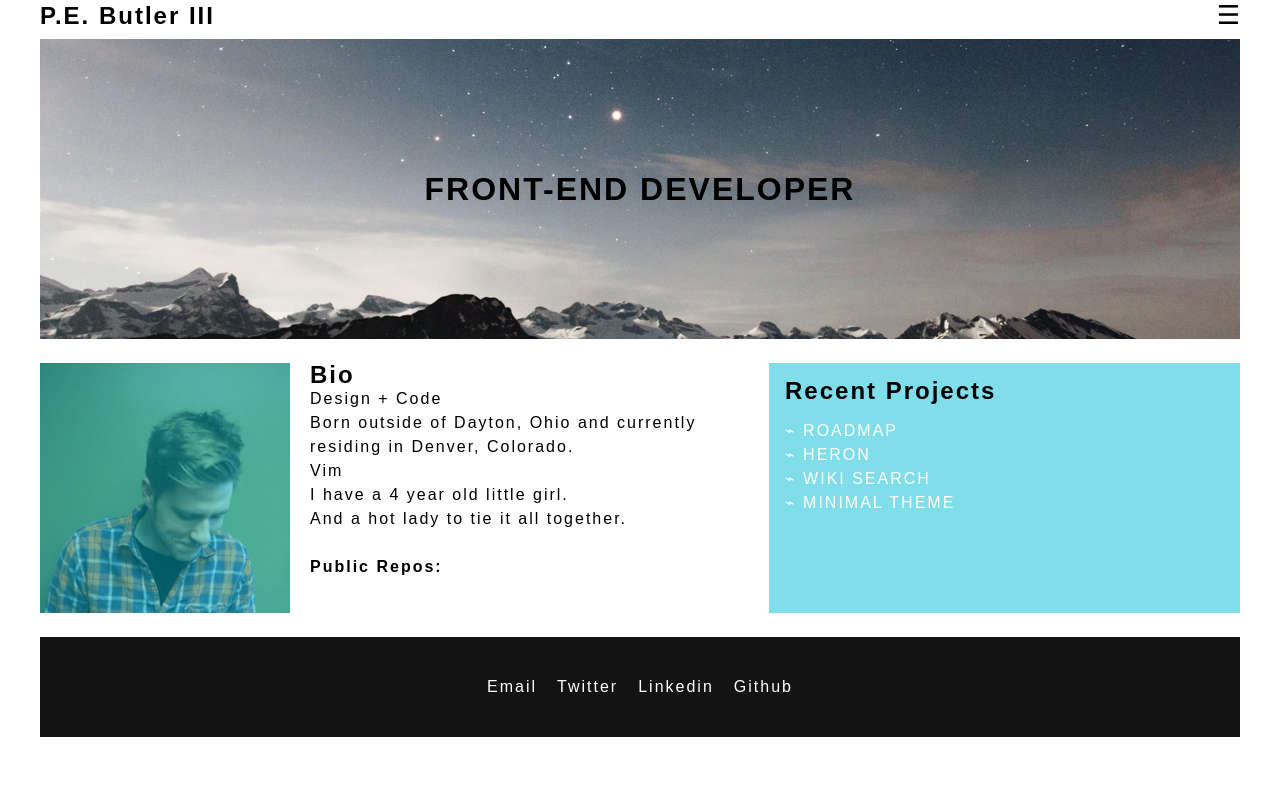
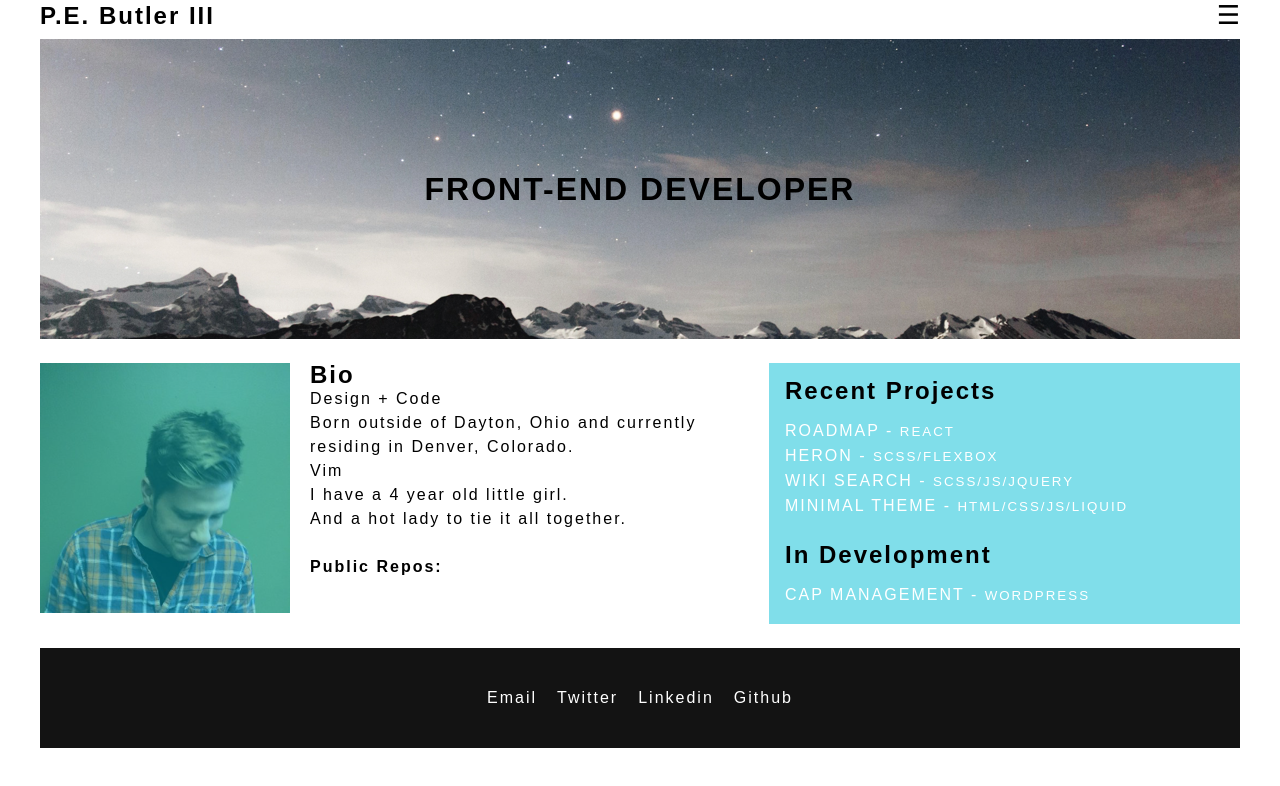
Before and after one commit to pebutler3/another-old-portfolio-site, a React (Create React App) app: page / in a window 1280 px wide. Shown: the top 786 px of the page. Built offline with nearby package versions, Linux system fonts and the light colour scheme; no server answers.

Commit message:
Added indevelopment // added stack info

```diff
--- a/src/Projects.js
+++ b/src/Projects.js
@@ -3,17 +3,27 @@ import React, { Component } from 'react';
 class Projects extends Component {
   render() {
     let recentProjects = [
-      ['Roadmap', 'https://github.com/pebutler3/roadmap'],
-      ['Heron', 'https://github.com/getblackboard/heron'],
-      ['Wiki Search', 'http://codepen.io/pebutler3/pen/AXkJzy'],
-      ['Minimal Theme', 'https://minimal.mybrightsites.com/']
+      ['Roadmap', 'https://github.com/pebutler3/roadmap', 'React'],
+      ['Heron', 'https://github.com/getblackboard/heron', 'SCSS/Flexbox'],
+      ['Wiki Search', 'http://codepen.io/pebutler3/pen/AXkJzy', 'SCSS/JS/Jquery'],
+      ['Minimal Theme', 'https://minimal.mybrightsites.com/','HTML/CSS/JS/Liquid']
     ]
+
+    let inDevelopment = [
+      ['CAP Management', 'http://www.capmanagement.com','Wordpress']
+    ]
+
     return (
       <div className="col-3 projects">
         <h2>Recent Projects</h2>
         <ul className="recent-projects">
-          {recentProjects.map(project => <li key={project[1]}><a href={project[1]}>	&#8961; {project[0]}</a></li>)}
+          {recentProjects.map(project => <li key={project[1]}><a href={project[1]}>	{project[0]} - <small>{project[2]}</small></a></li>)}
         </ul>
+        <br />
+        <h2>In Development</h2>
+          <ul className="recent-projects">
+            {inDevelopment.map(project => <li key={project[1]}><a href={project[1]}>	{project[0]} - <small>{project[2]}</small></a></li>)}
+          </ul>
       </div>
     );
   }
```
